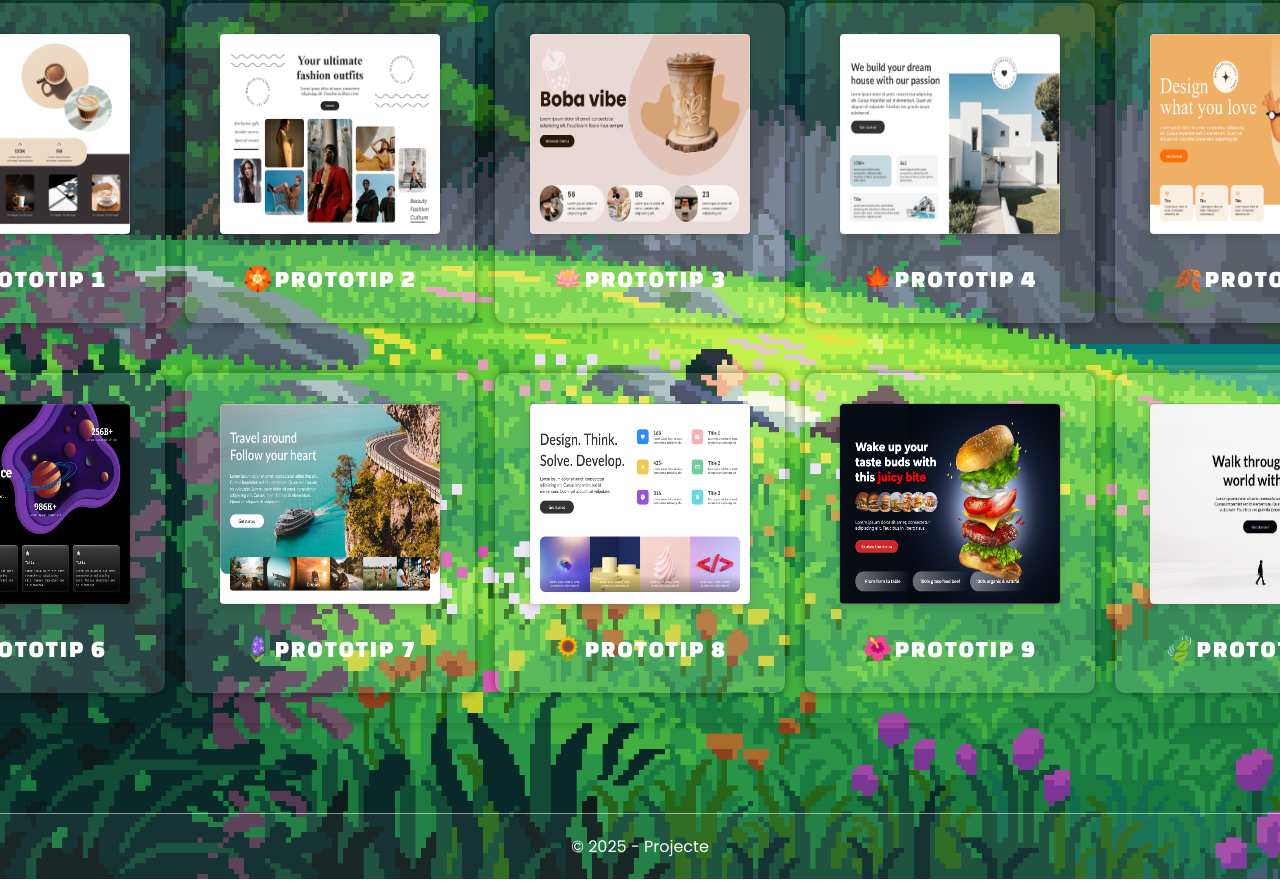
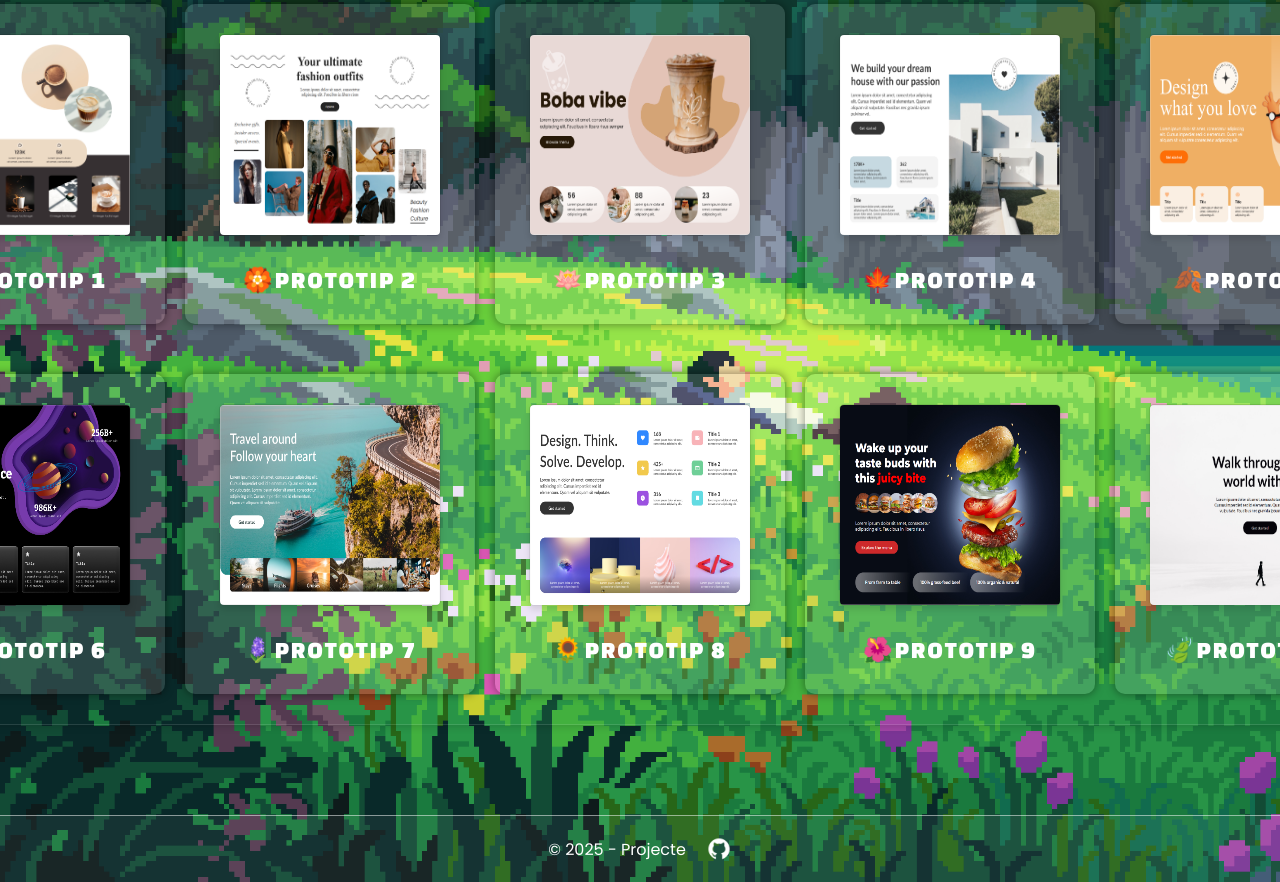
Before and after one commit to Yang07620/Projecte-4_Yang, a plain HTML site: page index.html in a window 1280 px wide. Shown: the part 243-1125 px from the top of the page. Drawn offline with Linux system fonts and the light colour scheme.

Commit message:
commit10_12-01-2026

```diff
--- a/index.css
+++ b/index.css
@@ -39,6 +39,11 @@ footer {
     border-top: 1px solid rgb(255, 255, 255, 0.5);
 
     width: 100%;
+
+    display: flex;
+    align-items: center;
+    justify-content: center;
+    gap: 20px;
 }
 
 h1, h2, p {
@@ -131,7 +136,7 @@ h2 {
     padding-bottom: 5px;
 }
 
-img {
+.box img {
     width: 220px;
     height: 200px;
     box-shadow: 0 4px 6px rgba(0, 0, 0, 0.1);
@@ -152,8 +157,20 @@ img {
     padding: 30px;
     border-radius: 10px;
     box-shadow: 0px 0px 8px 1px rgba(0, 0, 0, 0.178);
+
+    border: 1px solid rgba(255, 255, 255, 0.116);
 }
 
 .box img {
     border-radius: 5px;
 }
+
+footer img {
+    width: 26px;
+    height: 26px;
+}
+
+footer a {
+    display: flex;
+    align-items: center;
+}
--- a/index.html
+++ b/index.html
@@ -12,7 +12,7 @@
     <link href="https://fonts.googleapis.com/css2?family=Poppins:ital,wght@0,100;0,200;0,300;0,400;0,500;0,600;0,700;0,800;0,900;1,100;1,200;1,300;1,400;1,500;1,600;1,700;1,800;1,900&display=swap" rel="stylesheet">
 <body>
     <nav>
-        <h1>Projecte Figma - Maquetació de 10 prototips</h1>
+        <h1>🌟Projecte Figma - Maquetació de 10 prototips🌟</h1>
         <br>
         <p>Alumne: Yang Zhang</p>
     </nav>
@@ -89,6 +89,9 @@
 
     <footer>
         <p>© 2025 - Projecte</p>
+        <a href="https://github.com/Yang07620/Projecte-4_Yang.git" target="_blank">
+            <img src="img_index/icons8-github-64 (2).png" alt="gh">
+        </a>
     </footer>
 </body>
 </html>
--- a/prototips/prototip_1/prototip1.css
+++ b/prototips/prototip_1/prototip1.css
@@ -1,5 +1,5 @@
 body {
-    background-color: rgb(206, 206, 206);
+    background-color: rgb(255, 255, 255);
 
     display: flex;
     justify-content: center;
--- a/prototips/prototip_10/prototip10.css
+++ b/prototips/prototip_10/prototip10.css
@@ -73,5 +73,5 @@ body {
     margin: 0;
     padding: 25px 0px;
 
-    background-color: rgb(206, 206, 206);
+    background-color: rgb(255, 255, 255);
 }
--- a/prototips/prototip_2/prototip2.css
+++ b/prototips/prototip_2/prototip2.css
@@ -9,7 +9,7 @@ body {
     margin: 0;
     padding: 25px 0px;
 
-    background-color: rgb(206, 206, 206);
+    background-color: rgb(255, 255, 255);
 }
 
 .container {
--- a/prototips/prototip_3/prototip3.css
+++ b/prototips/prototip_3/prototip3.css
@@ -9,7 +9,7 @@ body {
     margin: 0;
     padding: 25px 0px;
 
-    background-color: rgb(206, 206, 206);
+    background-color: rgb(255, 255, 255);
 }
 
 .background {
--- a/prototips/prototip_4/prototip4.css
+++ b/prototips/prototip_4/prototip4.css
@@ -13,7 +13,7 @@ body {
     margin: 0;
     padding: 25px 0px;
 
-    background-color: rgb(206, 206, 206);
+    background-color: rgb(255, 255, 255);
 }
 
 .container {
--- a/prototips/prototip_5/prototip5.css
+++ b/prototips/prototip_5/prototip5.css
@@ -13,7 +13,7 @@ body {
     margin: 0;
     padding: 25px 0px;
 
-    background-color: rgb(206, 206, 206);
+    background-color: rgb(255, 255, 255);
 }
 
 .back-ground {
--- a/prototips/prototip_6/prototip6.css
+++ b/prototips/prototip_6/prototip6.css
@@ -10,7 +10,7 @@ body {
     margin: 0;
     padding: 25px 0px;
 
-    background-color: rgb(206, 206, 206);
+    background-color: rgb(255, 255, 255);
 }
 
 
--- a/prototips/prototip_7/prototip7.css
+++ b/prototips/prototip_7/prototip7.css
@@ -10,7 +10,7 @@ body {
     margin: 0;
     padding: 25px 0px;
 
-    background-color: rgb(206, 206, 206);
+    background-color: rgb(255, 255, 255);
 }
 
 h1, h2, p {
--- a/prototips/prototip_8/prototip8.css
+++ b/prototips/prototip_8/prototip8.css
@@ -10,7 +10,7 @@ body {
     margin: 0;
     padding: 25px 0px;
 
-    background-color: rgb(206, 206, 206);
+    background-color: rgb(255, 255, 255);
 }
 
 h1, h2, p {
--- a/prototips/prototip_9/prototip9.css
+++ b/prototips/prototip_9/prototip9.css
@@ -9,7 +9,7 @@ body {
     margin: 0;
     padding: 25px 0px;
 
-    background-color: rgb(206, 206, 206);
+    background-color: rgb(255, 255, 255);
 }
 
 h1, p {
```
Also changed, not shown: img_index/icons8-github-64 (2).png (added), img_index/icons8-youtube-64.png (added).
